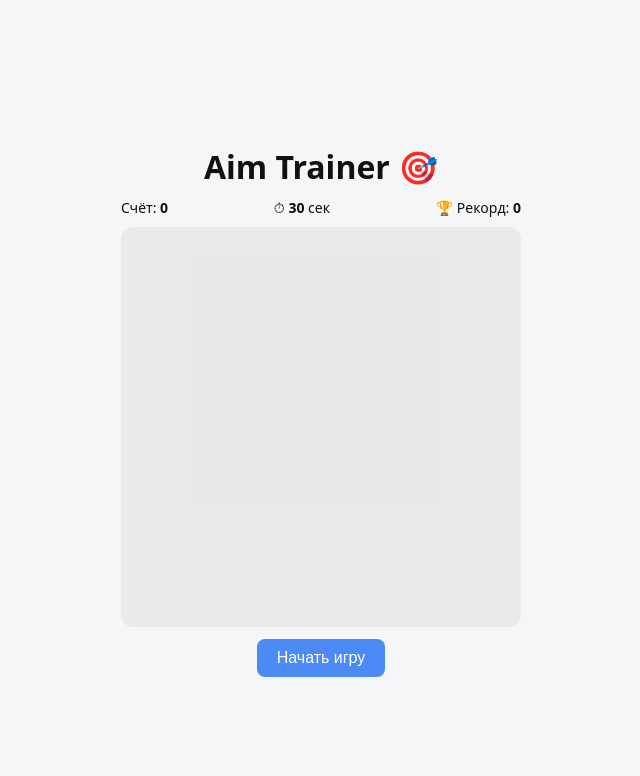
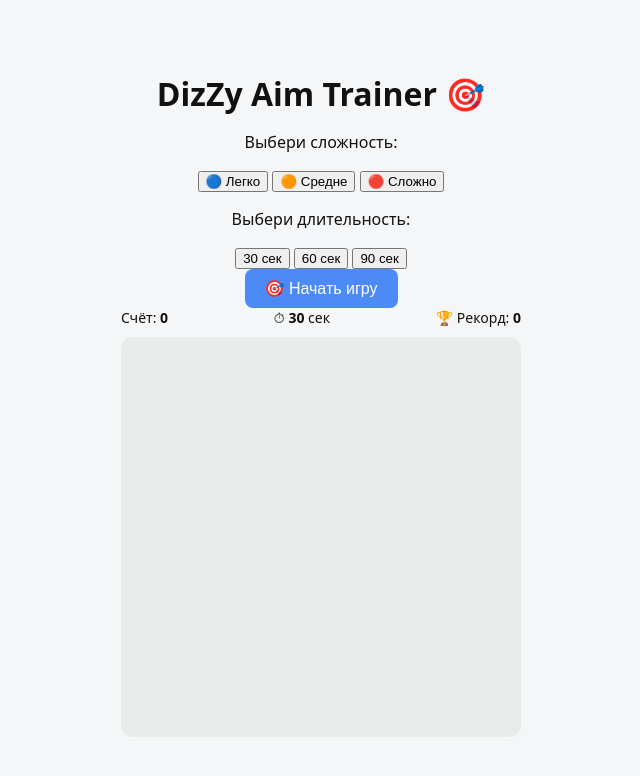
Before and after one commit to DizzyZ7/aim-trainer, a plain HTML site: page index.html in a window 1280 px wide. Shown: the whole page, without its empty margins (319-959 px from the left). Drawn offline with Linux system fonts and the light colour scheme.

Commit message:
Update title and add difficulty options in HTML

```diff
--- a/index.html
+++ b/index.html
@@ -9,16 +9,33 @@
 </head>
 <body>
   <div id="app">
-    <h1>Aim Trainer 🎯</h1>
-    <div id="hud">
+    <h1>DizZy Aim Trainer 🎯</h1>
+
+    <div id="menu">
+      <p>Выбери сложность:</p>
+      <div class="options">
+        <button class="difficulty" data-size="60">🔵 Легко</button>
+        <button class="difficulty" data-size="40">🟠 Средне</button>
+        <button class="difficulty" data-size="28">🔴 Сложно</button>
+      </div>
+
+      <p>Выбери длительность:</p>
+      <div class="options">
+        <button class="duration" data-time="30">30 сек</button>
+        <button class="duration" data-time="60">60 сек</button>
+        <button class="duration" data-time="90">90 сек</button>
+      </div>
+
+      <button id="start-btn">🎯 Начать игру</button>
+    </div>
+
+    <div id="hud" class="hidden">
       <span>Счёт: <b id="score">0</b></span>
       <span>⏱ <b id="timer">30</b> сек</span>
       <span>🏆 Рекорд: <b id="best">0</b></span>
     </div>
 
-    <div id="game-area"></div>
-
-    <button id="start-btn">Начать игру</button>
+    <div id="game-area" class="hidden"></div>
   </div>
 
   <script src="script.js"></script>
```
